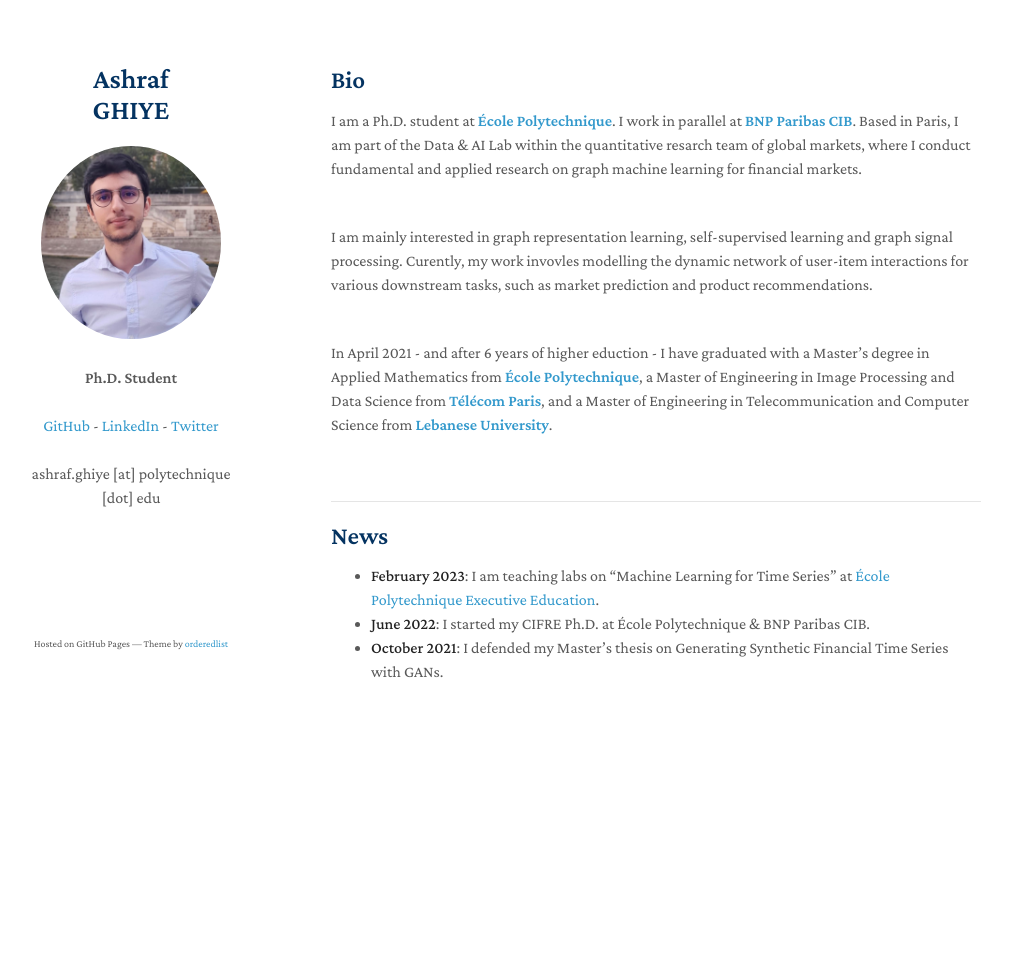
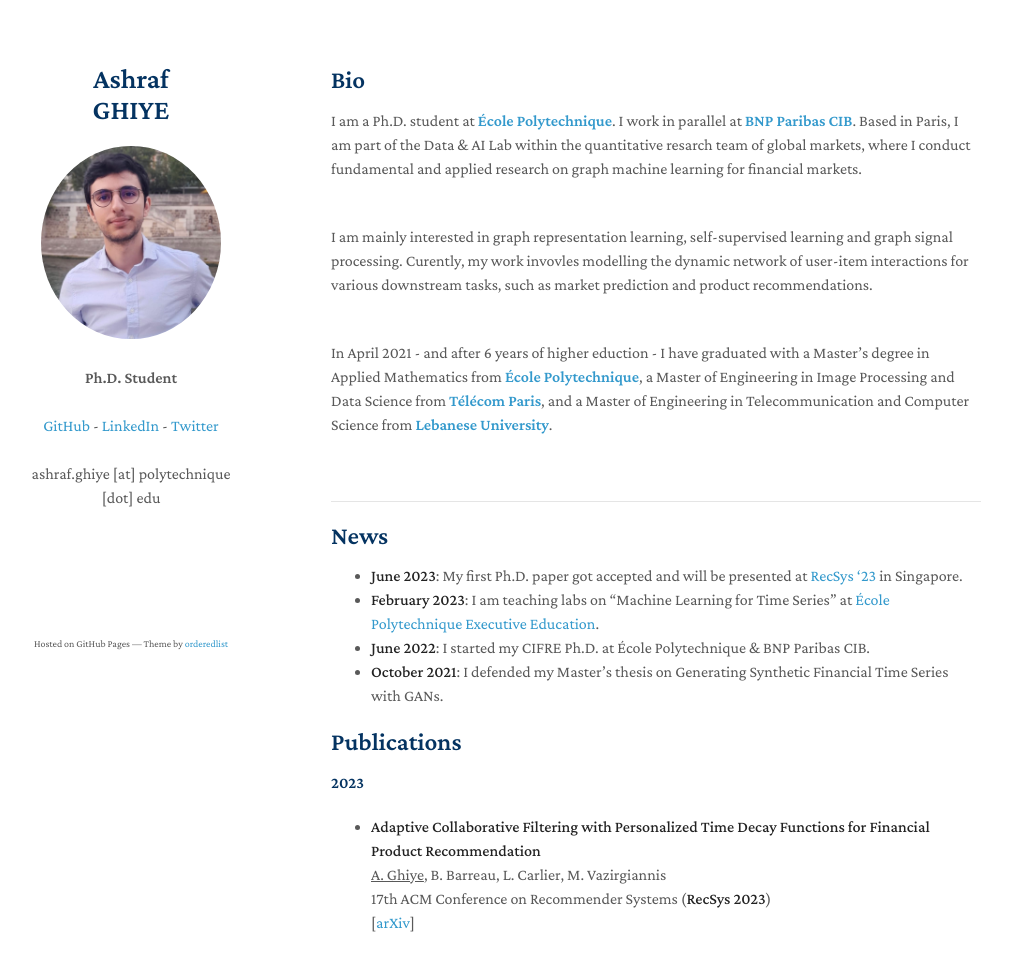
Before and after one commit to ashrafghiye/ashrafghiye.github.io, a Jekyll site: the page built from index.md, in a window 1280 px wide and 1005 px high. Shown: the top 971 px of the window, without its empty margins (139-1151 px from the left). Built offline with Jekyll 4.4.1, drawn with Linux system fonts in a browser that asks for light colours; our own code applies the rules of GitHub Pages for plain Markdown files; a script that is not in the unit is left out.

Commit message:
Update index.md
Adding new publication

```diff
--- a/index.md
+++ b/index.md
@@ -16,6 +16,16 @@ In April 2021 - and after 6 years of higher eduction - I have graduated with a M
 
 ## News
 
+-  **June 2023**: My first Ph.D. paper got accepted and will be presented at <a href="https://recsys.acm.org/recsys23/" target="_blank">RecSys '23</a> in Singapore.
 - **February 2023**: I am teaching labs on "Machine Learning for Time Series" at <a href="https://exed.polytechnique.edu/formations/data/data-sciences-intelligence-artificielle" target="_blank">École Polytechnique Executive Education</a>.
  - **June 2022**: I started my CIFRE Ph.D. at École Polytechnique & BNP Paribas CIB.
  - **October 2021**: I defended my Master's thesis on Generating Synthetic Financial Time Series with GANs.
+
+## Publications
+
+#### 2023
+
+- **Adaptive Collaborative Filtering with Personalized Time Decay Functions for Financial Product Recommendation**<br>
+<ins>A. Ghiye</ins>, B. Barreau, L. Carlier, M. Vazirgiannis <br>
+17th ACM Conference on Recommender Systems (**RecSys 2023**)  <br>
+[<a href="https://arxiv.org/abs/2308.01208" target="_blank">arXiv</a>]
```
